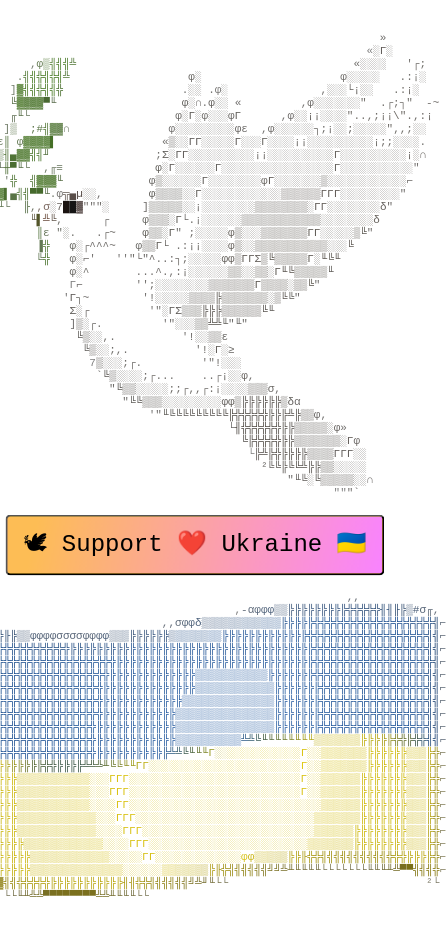
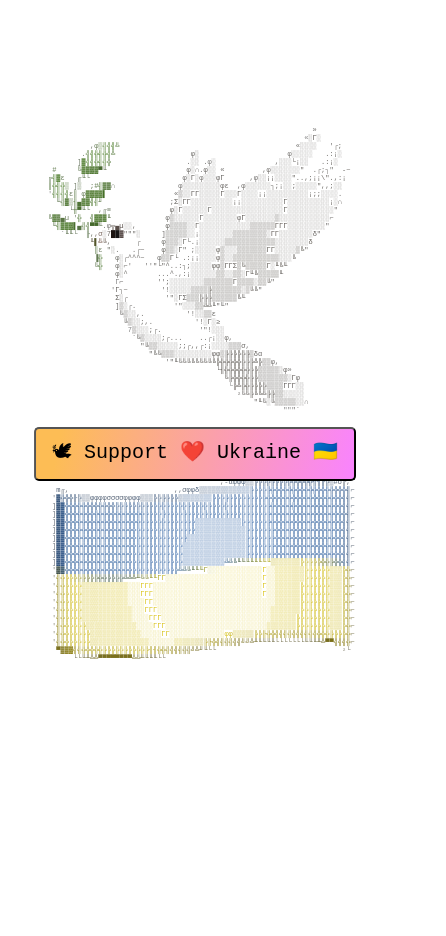
Before and after one commit to radovansurlak/radovansurlak.com, a Next.js app: page / in a window 390 px wide. Shown: the top 936 px of the page, 446 px wide, since content can reach past the window. After the commit the page ends 844 px from the top, so only its background shows below. Built offline with nearby package versions, Linux system fonts and the light colour scheme.

Commit message:
fixed mobile styles

```diff
--- a/styles/Home.module.css
+++ b/styles/Home.module.css
@@ -1,7 +1,8 @@
 .container {
     box-sizing: border-box;
-    padding: 2rem;
-    font: 11px / 13px monospace;
+    padding: 10px;
+    font-size: 11px;
+    font-family: monospace;
     color: rgb(0, 0, 0);
     background: white;
     display: flex;
@@ -11,21 +12,11 @@
     min-height: 100vh;
 }
 
-.wrapper {
-    position: relative;
-    cursor: pointer;
-    display: flex;
-    justify-content: center;
-    align-self: center;
-    transition: transform 250ms;
-    flex-wrap: wrap;
-}
-
-
 .helpUkraineButton {
     background-image: linear-gradient( 102.4deg,  rgba(253,189,85,1) 7.8%, rgba(249,131,255,1) 100.3% );
     position: absolute;
     left: 50%;
+    color: black;
     top: 50%;
     transform: translate(-50%, -50%);
     cursor: pointer;
@@ -43,6 +34,35 @@
     white-space: nowrap;
 }
 
+@media only screen and (max-width: 600px) {
+    .container {
+        font-size: 8px;
+    }
+}
+
+@media only screen and (max-width: 390px) {
+    .container {
+        font-size: 7px;
+    }
+    .helpUkraineButton {
+        font-size: 20px;
+    }
+}
+
+
+.wrapper {
+    position: relative;
+    cursor: pointer;
+    display: flex;
+    justify-content: center;
+    align-self: center;
+    transition: transform 250ms;
+    flex-wrap: wrap;
+}
+
+
+
+
 .helpUkraineButton:hover {
     transform: translate(-50%, -50%) scale(1.05);
 }
```
